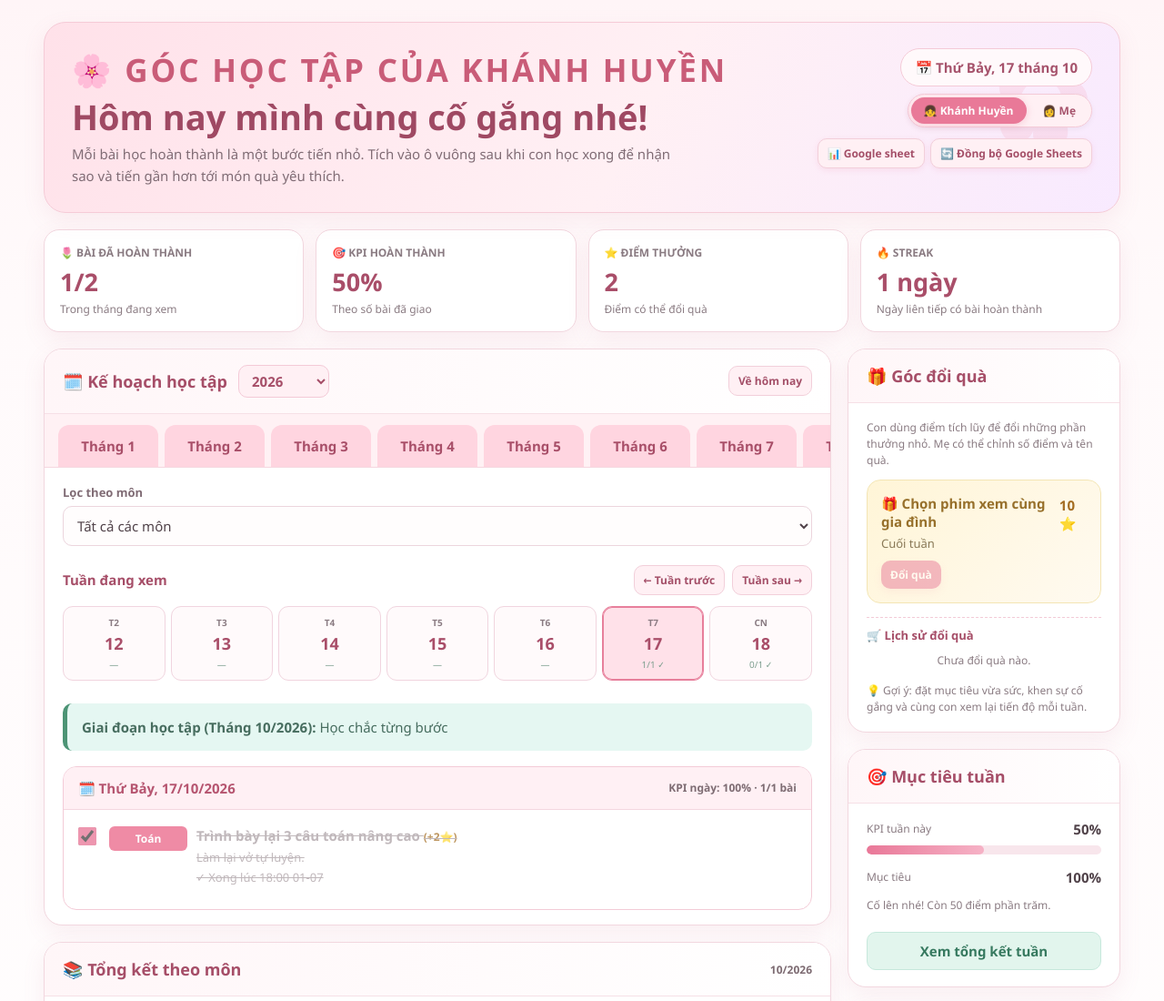
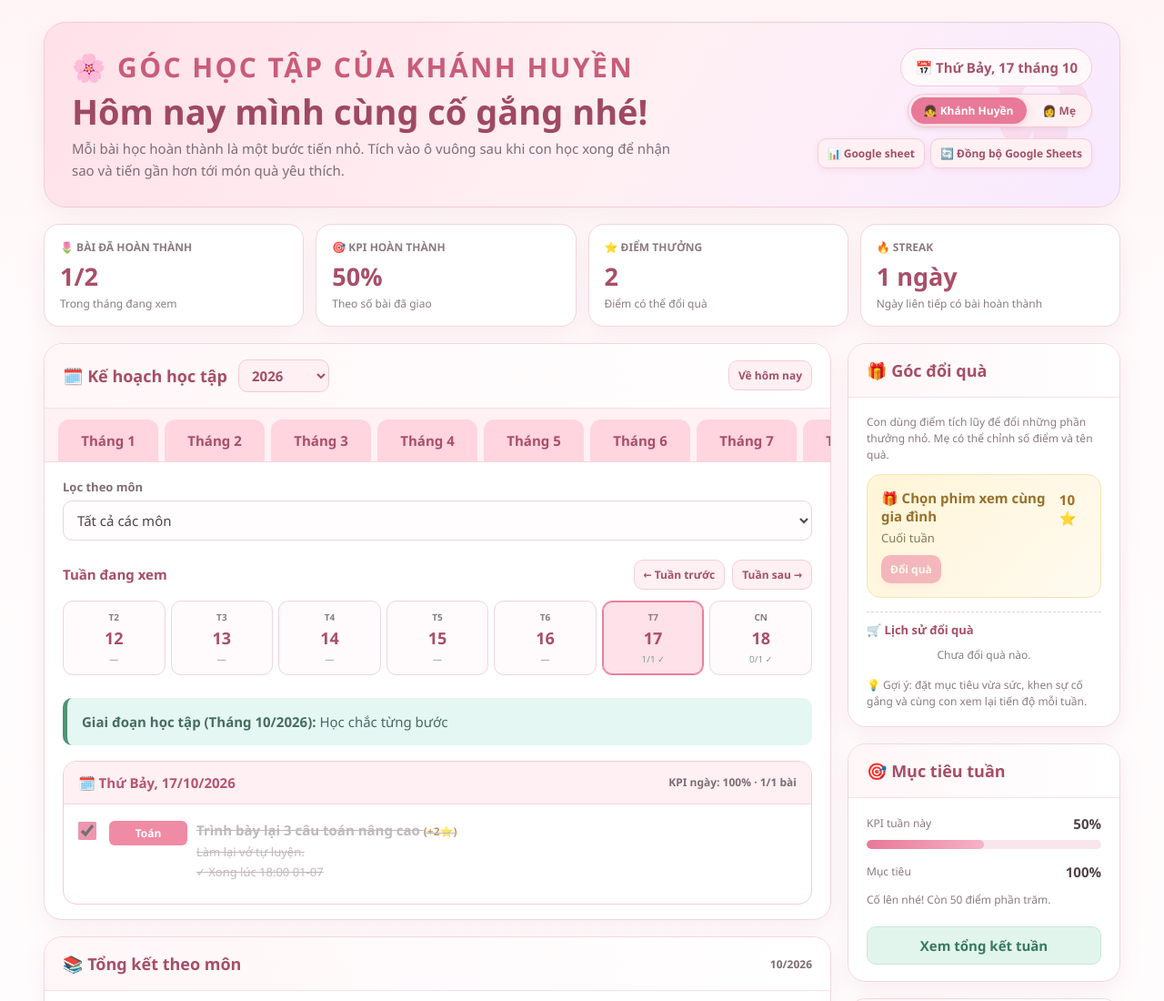
Before and after one commit to Khanhhuyen0907/goc-hoc-tap, a plain HTML site: page index.html in a window 1280 px wide. Shown: the top 1100 px of the page at 91% size. Drawn offline with Linux system fonts and the light colour scheme.

Commit message:
Update index.html

```diff
--- a/index.html
+++ b/index.html
@@ -20,7 +20,7 @@ button{cursor:pointer}
 .hero{position:relative;overflow:hidden;background:linear-gradient(120deg,#ffe1e9,#fff0f4 55%,#f8eaff);border:1px solid #f5cbd7;border-radius:24px;padding:28px 30px;box-shadow:var(--shadow)}
 .hero:after{content:"✿";position:absolute;right:28px;top:-22px;font-size:150px;color:#f3a8bf;opacity:.22;transform:rotate(15deg)}
 .hero-top{display:flex;justify-content:space-between;gap:18px;align-items:flex-start;position:relative;z-index:1}
-.eyebrow{font-weight:800;color:var(--pink-dark);letter-spacing:.08em;text-transform:uppercase;font-size:35px}
+.eyebrow{font-weight:800;color:var(--pink-dark);letter-spacing:.08em;text-transform:uppercase;font-size:30px}
 h1{margin:7px 0 7px;font-size:clamp(26px,4vw,38px);line-height:1.12;color:#9f4963}
 .subtitle{color:#806c75;margin:0;max-width:660px;line-height:1.6}
 .today-pill{background:#fff9fb;border:1px solid #f4cad7;border-radius:999px;padding:10px 15px;font-weight:700;color:#a6536c;white-space:nowrap}
```
